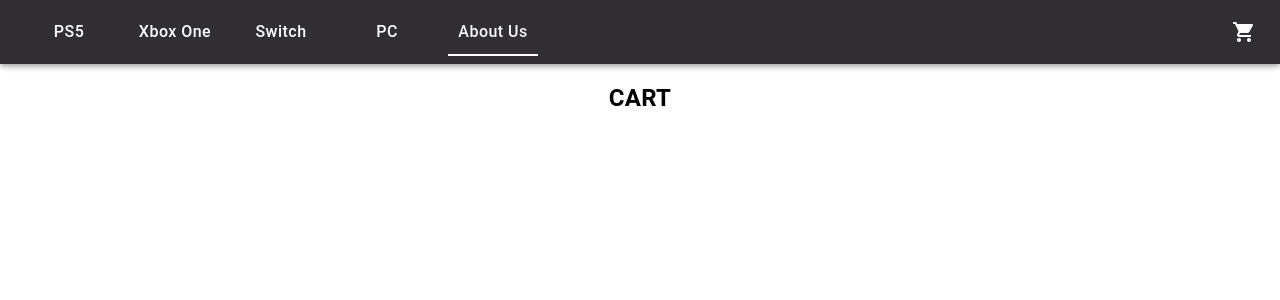
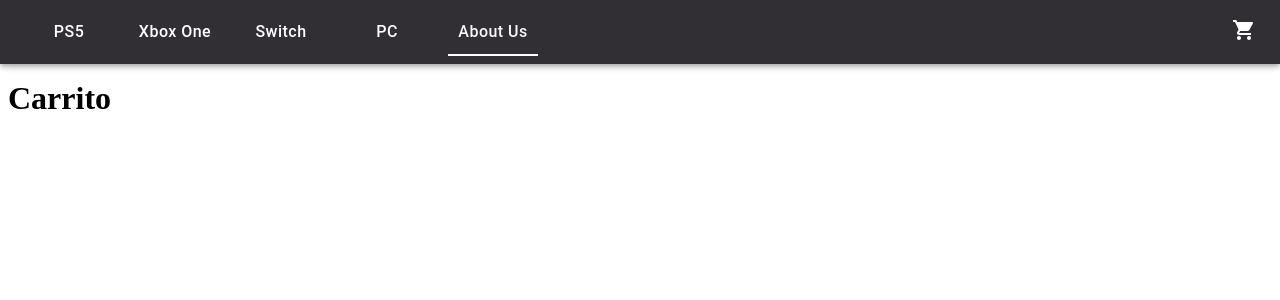
Before and after one commit to archundiah/level-up, a React (Create React App) app: page /cart in a window 1280 px wide. Shown: the top 300 px of the page. Built offline with nearby package versions, Linux system fonts and the light colour scheme.

Commit message:
Added future Carr page and remove strict mode.

```diff
--- a/src/App.js
+++ b/src/App.js
@@ -8,6 +8,7 @@ import About from './components/About'
 
 import NavBar from './components/NavBar'
 import NotFound from './components/NotFound'
+import Cart from './components/Cart'
 
 let theme = createTheme({
   palette: {
@@ -31,6 +32,7 @@ const App = () => {
             <Route path="/about" element={<About />} />
             <Route path="/:category" element={<ItemListContainer />} />
             <Route path="/item/:gameId" element={<ItemDetailContainer />} />
+            <Route path="/cart" element={<Cart />} />
             <Route path='*' element={<NotFound />} />
           </Routes>
         </Box>
--- /dev/null
+++ b/src/components/Cart.jsx
@@ -0,0 +1,4 @@
+const Cart = () => {
+  return <h1>Carrito</h1>
+}
+export default Cart
--- a/src/components/CartWidget.jsx
+++ b/src/components/CartWidget.jsx
@@ -1,6 +1,11 @@
+import { Link } from 'react-router-dom'
 import ShoppingCartIcon from '@mui/icons-material/ShoppingCart'
 
 const CartWidget = () => {
-  return <ShoppingCartIcon sx={{ marginLeft: 'auto' }} />
+  return (
+    <Link to={'/cart'} style={{ marginLeft: 'auto' }}>
+      <ShoppingCartIcon sx={{ color: '#fff' }} />
+    </Link>
+  )
 }
 export default CartWidget
--- a/src/index.js
+++ b/src/index.js
@@ -1,4 +1,3 @@
-import { StrictMode } from 'react'
 import { createRoot } from 'react-dom/client'
 
 import App from './App'
@@ -6,8 +5,4 @@ import App from './App'
 const rootElement = document.getElementById('root')
 const root = createRoot(rootElement)
 
-root.render(
-    <StrictMode>
-        <App />
-    </StrictMode>
-)
+root.render(<App />)
```
